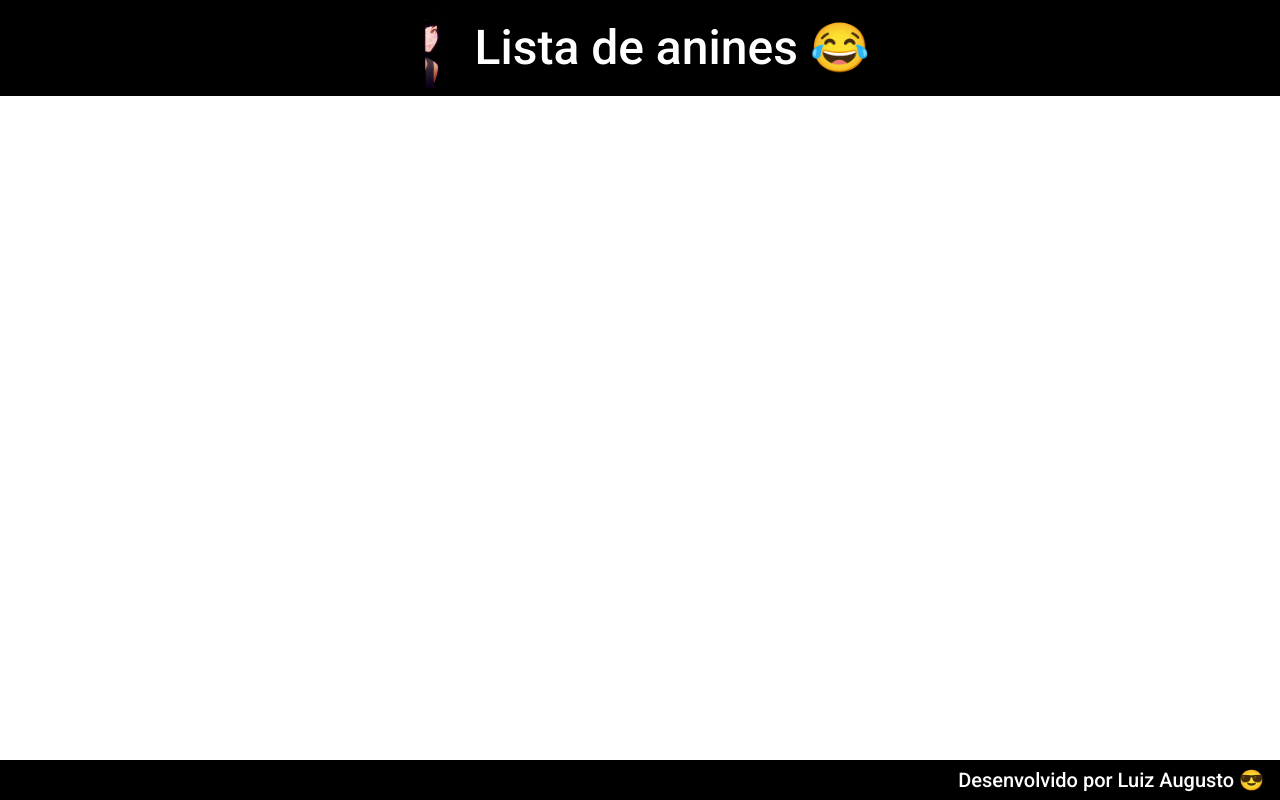
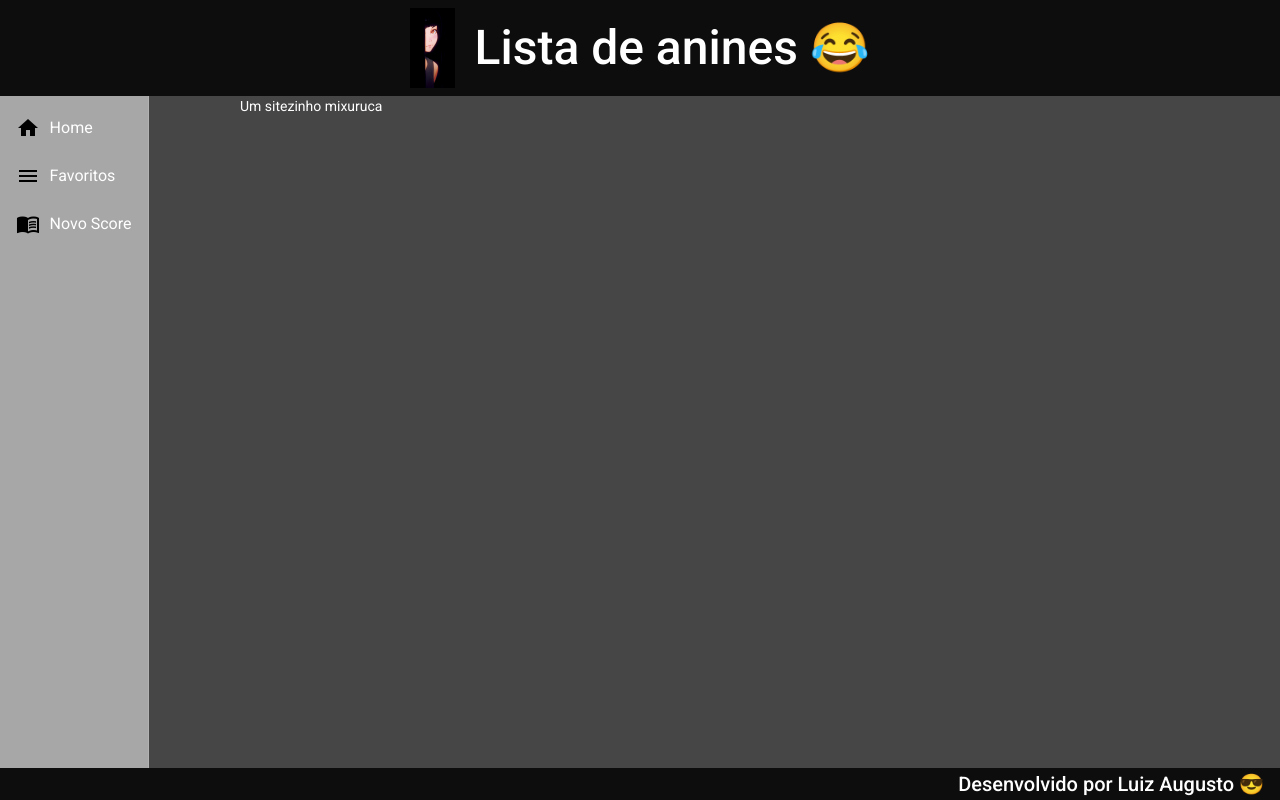
Before and after one commit to Adela1de/projeto_list_de_animes-front, an Angular app: page / in a window 1280 px wide. Built offline with nearby package versions, Linux system fonts and the light colour scheme.

Commit message:
Adding navegation comonent

```diff
--- a/src/app/app.component.html
+++ b/src/app/app.component.html
@@ -1,2 +1,3 @@
 <app-header></app-header>
+<app-nav></app-nav>
 <app-footer></app-footer>
--- a/src/app/components/template/footer/footer.component.css
+++ b/src/app/components/template/footer/footer.component.css
@@ -3,8 +3,8 @@
     position: fixed;
     bottom: 0;
     justify-content: flex-end;
-    background-color: black;
-    height: 5%;
+    background-color: rgba(0, 0, 0, 0.95);
+    height: 4%;
     font-size: 0.6rem;
 }
 
--- a/src/app/components/template/header/header.component.css
+++ b/src/app/components/template/header/header.component.css
@@ -8,7 +8,7 @@
 {
     justify-content: center;
     height: 12%;
-    background-color: black;
+    background-color: rgba(0, 0, 0, 0.95);
 }
 
 span
--- /dev/null
+++ b/src/app/components/template/nav/nav.component.css
@@ -0,0 +1,16 @@
+.container
+{
+    height: 84%;
+    background-color: rgba(0, 0, 0, 0.726);
+}
+
+mat-sidenav
+{
+    background-color: rgba(255, 255, 255, 0.527);
+}
+
+i
+{
+    padding-right: .6rem;
+    color: black;
+}
--- /dev/null
+++ b/src/app/components/template/nav/nav.component.html
@@ -0,0 +1,19 @@
+<mat-sidenav-container class="container">
+    <mat-sidenav mode="side" opened >
+        <mat-nav-list>
+            <a mat-list-item>
+                <i class="material-icons">home</i> Home
+            </a>
+            <a mat-list-item>
+                <i class="material-icons">menu</i> Favoritos
+            </a>
+            <a mat-list-item>
+                <i class="material-icons">menu_book</i> Novo Score
+            </a>
+        </mat-nav-list>
+    </mat-sidenav>
+
+    <mat-sidenav-content>
+        Um sitezinho mixuruca
+    </mat-sidenav-content>
+</mat-sidenav-container>
--- /dev/null
+++ b/src/app/components/template/nav/nav.component.ts
@@ -0,0 +1,15 @@
+import { Component, OnInit } from '@angular/core';
+
+@Component({
+  selector: 'app-nav',
+  templateUrl: './nav.component.html',
+  styleUrls: ['./nav.component.css']
+})
+export class NavComponent implements OnInit {
+
+  constructor() { }
+
+  ngOnInit(): void {
+  }
+
+}
```
Also changed, not shown: src/app/app.module.ts (+10 -2 lines).
